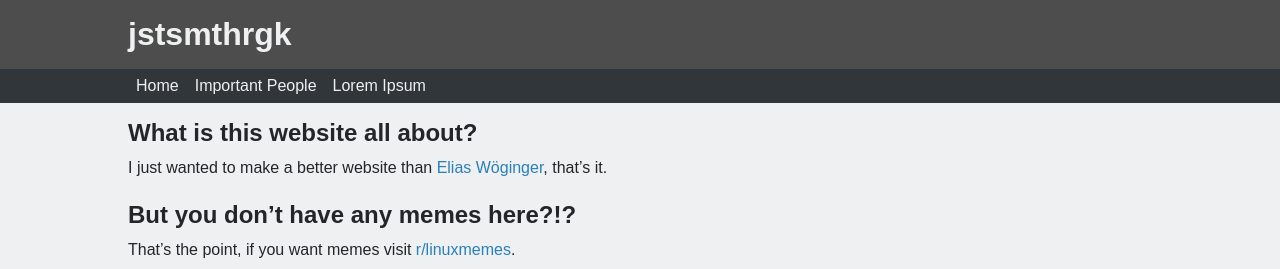
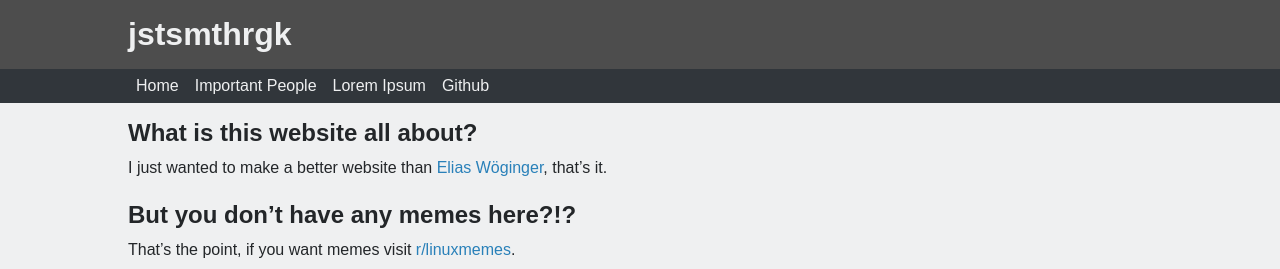
Before and after one commit to jstsmthrgk/jstsmthrgk.github.io, a Jekyll site: the page built from index.md, in a window 1280 px wide. Shown: the top 269 px of the page. Built offline with Jekyll 4.4.1, drawn with Linux system fonts in a browser that asks for light colours.

Commit message:
added Github link to navbar

```diff
--- a/_includes/nav.html
+++ b/_includes/nav.html
@@ -2,4 +2,5 @@
 	<li><a href="/">Home</a></li>
 	<li><a href="/importantpeople.html">Important People</a></li>
 	<li><a href="/loremipsum.html">Lorem Ipsum</a></li>
+	<li><a href="https://github.com/jstsmthrgk/">Github</a></li>
 </ul>
```
